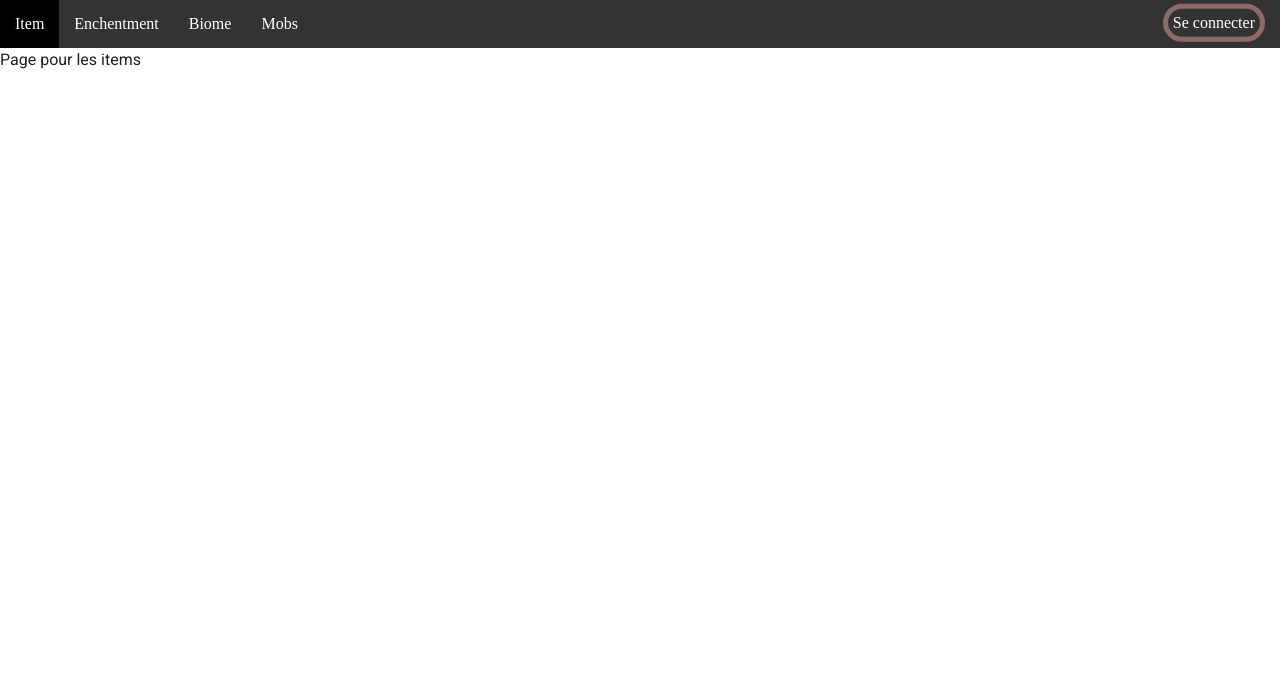
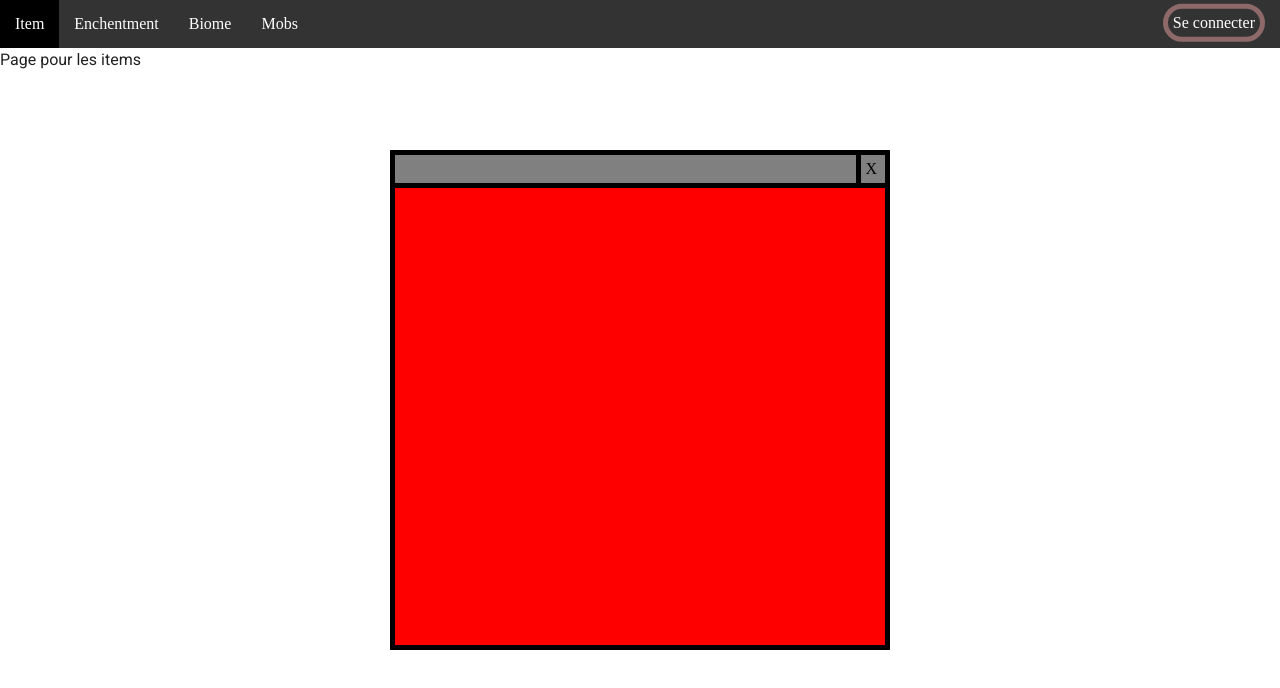
Before and after one commit to protypangel/Minecraft-VueJs, a Vue app: page / in a window 1280 px wide. Shown: the top 688 px of the page. Built offline with nearby package versions, Linux system fonts and the light colour scheme.

Commit message:
En beta Testing avec Amine

```diff
--- a/src/App.vue
+++ b/src/App.vue
@@ -17,6 +17,13 @@
         <Mobs  v-if="webConponentWatch === 3"/>
       </v-content>
     </v-app>
+    <div id="independantPage" v-bind:style="independantPage.style">
+      <div v-bind:style="independantPage.close.style">
+        <p v-bind:style="independantPage.close.move.style" v-on:click="DragIndependantPage()" v-on:click.stop="DropIndependantPage()"></p> <!-- Probleme quoi ajouter pour qu'il comprend bouger quand je suis en mode boutton sourie préssé et boutton sourrie non préssé-->
+        <p v-bind:style="independantPage.close.buttonX.style" v-on:click="clickTocloseIndependantPage()">X</p>
+      </div>
+      <div id="contenentIndependantPage"></div>
+    </div>
   </div>
 </template>
 
@@ -72,7 +79,48 @@ export default {
       intervalIDTime: 1000.0 / 15.0
       /* */
     },
-    webConponentWatch: 0 // What's component need to be watch 0:Item, 1:Enchentment, 2:Biome, 3:Mobs
+    webConponentWatch: 0, // What's component need to be watch 0:Item, 1:Enchentment, 2:Biome, 3:Mobs
+    independantPage: { // Independant page
+      style: { // Style of it
+        width: `500px`,
+        height: `500px`,
+        backgroundColor: `red`,
+        position: `absolute`,
+        top: `50%`,
+        left: `50%`,
+        transform: `translate(-50%,-50%)`,
+        border: `solid black 5px`,
+        display: ``
+      },
+      close: { // Menu of independant page
+        style: { // Style of it
+          backgroundColor: `grey`,
+          borderBottom: `solid black 5px`,
+          height: `33px`
+        },
+        move: { // Move div
+          style: { // Style of it
+            width: `94%`,
+            height: `-webkit-fill-available`,
+            float: `left`
+          }
+        },
+        buttonX: { // Button close
+          style: { // Style of it
+            width: `fit-content`,
+            float: `left`,
+            borderLeft: `5px solid black`,
+            padding: `5px`,
+            cursor: `pointer`,
+            userSelect: `none`
+          },
+          mouse: { // Initialise position of mouse
+            top: `0`,
+            left: `0`
+          }
+        }
+      }
+    }
   }),
   methods: {
     hoverMenuElement: function (element) { // Change the pointing list's element's backgroundColor into black
@@ -105,6 +153,15 @@ export default {
     },
     notHoverAdminButton: function () { // Delete the last animate of admin's button
       clearInterval(this.admin.intervalID)
+    },
+    clickTocloseIndependantPage: function () { // Close IndependantPage
+      this.independantPage.style.display = `none`
+    },
+    DragIndependantPage: function () { // Drag IndependantPage
+      console.log(`here`)
+    },
+    DropIndependantPage: function () { // Drop IndependantPage
+      console.log('here2')
     }
   }
 }
```
